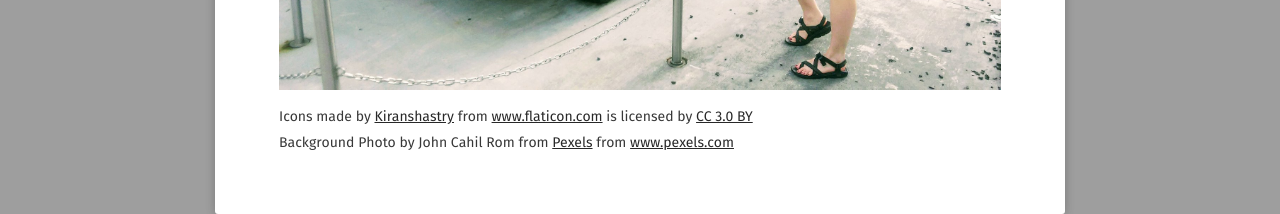
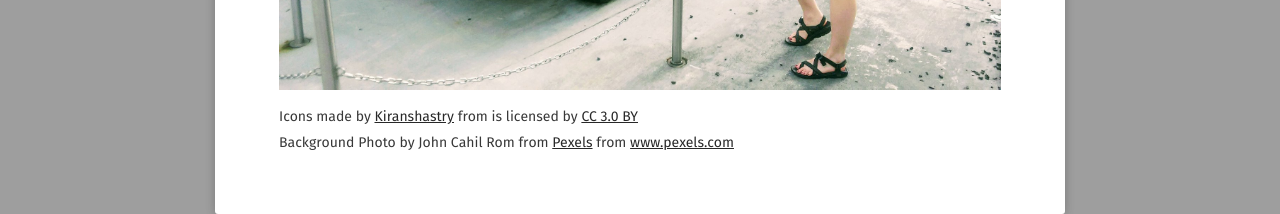
Before and after one commit to sarahschirduan/sarahschirduan.github.io, a Jekyll site: the page built from about/index.md, in a window 1280 px wide. Shown: the part 1054-1268 px from the top of the page. Built offline with Jekyll 4.4.1, drawn with Linux system fonts in a browser that asks for light colours; some web fonts are replaced.

Commit message:
Update index.md

```diff
--- a/about/index.md
+++ b/about/index.md
@@ -25,6 +25,6 @@
 
 <a href="/assets/img/DeLorean.jpg"><img src="/assets/img/DeLorean.jpg">
 
-<div>Icons made by <a href="https://www.flaticon.com/authors/kiranshastry" title="Kiranshastry">Kiranshastry</a> from <a href="https://www.flaticon.com/" title="Flaticon">www.flaticon.com</a> is licensed by <a href="http://creativecommons.org/licenses/by/3.0/" 			   title="Creative Commons BY 3.0" target="blank">CC 3.0 BY</a></div>
+<div>Icons made by <a href="https://www.flaticon.com/authors/kiranshastry" title="Kiranshastry">Kiranshastry</a> from <a href="https://www.flaticon.com/" title="Flaticon"></a> is licensed by <a href="http://creativecommons.org/licenses/by/3.0/" 			   title="Creative Commons BY 3.0" target="blank">CC 3.0 BY</a></div>
 
 <div>Background Photo by John Cahil Rom from <a href= "https://www.pexels.com/photo/underwater-2170473/" title="Pexels">Pexels</a> from <a href="https://www.pexels.com/" title="Pexels">www.pexels.com</a></div>
```
